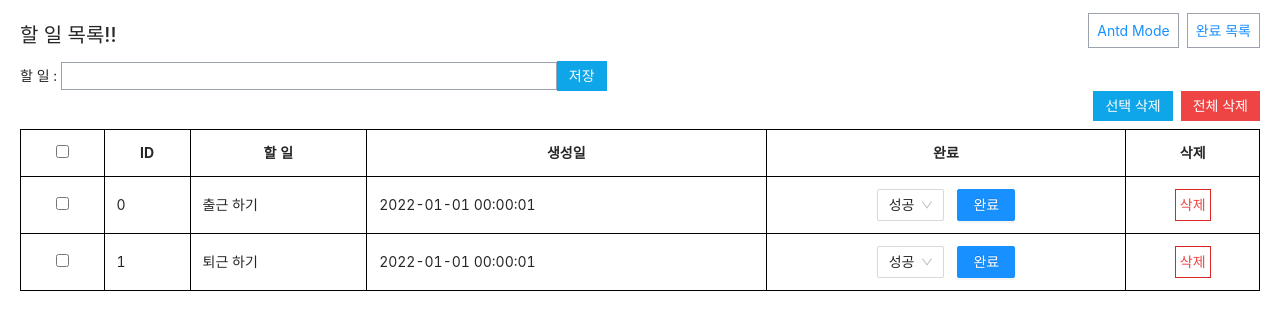
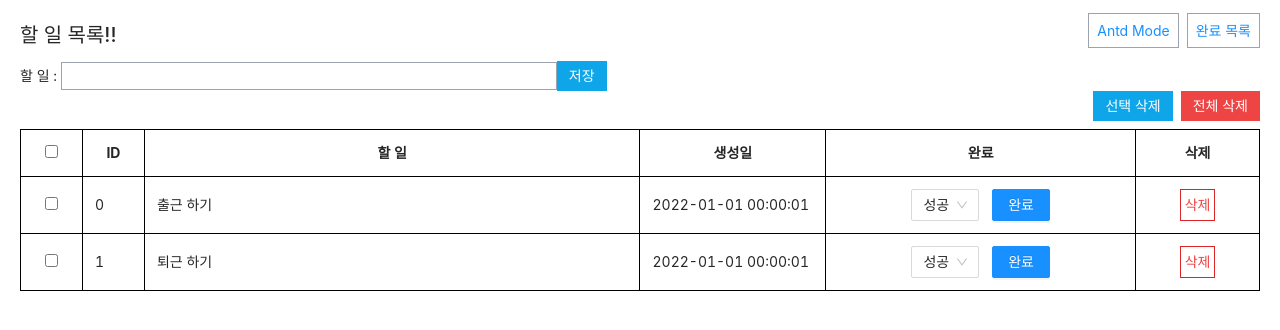
Before and after one commit to eastshine94/react-router-dom-V6, a React (Create React App) app: page /todo in a window 1280 px wide. Shown: the top 330 px of the page. Built offline with nearby package versions, Linux system fonts and the light colour scheme.

Commit message:
edit table style

```diff
--- a/src/pages/antd/todo/Todo.js
+++ b/src/pages/antd/todo/Todo.js
@@ -73,23 +73,29 @@ function Todo() {
 
   const columns = [
     {
+      width: '5%',
       title: 'ID',
       dataIndex: 'id'
     },
     {
+      width: '40%',
       title: '할 일',
       dataIndex: 'title'
     },
     {
+      width: '15%',
       title: '생성일',
-      dataIndex: 'createdAt'
+      dataIndex: 'createdAt',
+      ellipsis: { showTitle: false }
     },
     {
+      width: '25%',
       title: '완료',
       align: 'center',
       render: (_, row) => <FinishBtn row={row} onDelete={handleTodoDelete} />
     },
     {
+      width: '10%',
       title: '삭제',
       dataIndex: 'id',
       align: 'center',
@@ -185,7 +191,6 @@ function Todo() {
             </Row>
           </Form.Item>
         </Form>
-
         <Table
           dataSource={todoList}
           columns={columns}
--- a/src/pages/todo/Todo.js
+++ b/src/pages/todo/Todo.js
@@ -190,7 +190,15 @@ function Todo() {
         </div>
 
         <div>
-          <table className="w-full border border-solid border-[#000] border-collapse">
+          <table className="w-full table-fixed border border-solid border-[#000] border-collapse">
+            <colgroup>
+              <col className="w-[5%]" />
+              <col className="w-[5%]" />
+              <col className="w-[40%]" />
+              <col className="w-[15%]" />
+              <col className="w-[25%]" />
+              <col className="w-[10%]" />
+            </colgroup>
             <thead>
               <tr>
                 {columns.map((col, idx) => (
@@ -208,7 +216,7 @@ function Todo() {
                 <tr key={todo.id}>
                   {columns.map((col, idx) => (
                     <td
-                      className="p-3 border border-solid border-[#000]"
+                      className="p-3 border border-solid border-[#000] break-words"
                       style={{ textAlign: col.align }}
                       key={idx}
                     >
--- a/src/pages/todo/TodoFinish.js
+++ b/src/pages/todo/TodoFinish.js
@@ -62,6 +62,13 @@ function TodoFinish() {
       <section>
         <div>
           <table className="w-full border border-solid border-[#000] border-collapse">
+            <colgroup>
+              <col className="w-[5%]" />
+              <col className="w-[50%]" />
+              <col className="w-[9%]" />
+              <col className="w-[18%]" />
+              <col className="w-[18%]" />
+            </colgroup>
             <thead>
               <tr>
                 {columns.map((col, idx) => (
@@ -79,7 +86,7 @@ function TodoFinish() {
                 <tr key={todo.id}>
                   {columns.map((col, idx) => (
                     <td
-                      className="p-3 border border-solid border-[#000]"
+                      className="p-3 border border-solid border-[#000] break-words"
                       style={{ textAlign: col.align }}
                       key={idx}
                     >
```
